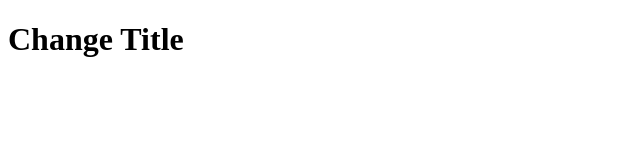
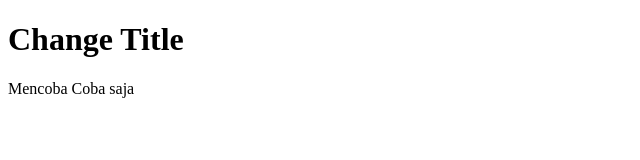
Before and after one commit to PecintaCode/coding-cardio, a website: page index.html in a window 1280 px wide. Shown: the whole page, without its empty margins (0-640 px from the left). Drawn offline with Linux system fonts and the light colour scheme.

Commit message:
Update index.html
Co-authored-by: @adiarhmn <adiauliarahmn@gmail.com>

```diff
--- a/index.html
+++ b/index.html
@@ -8,5 +8,8 @@
 </head>
 <body>
     <h1>Change Title</h1>
+    <p>
+        Mencoba Coba saja
+    </p>
 </body>
 </html>
```
